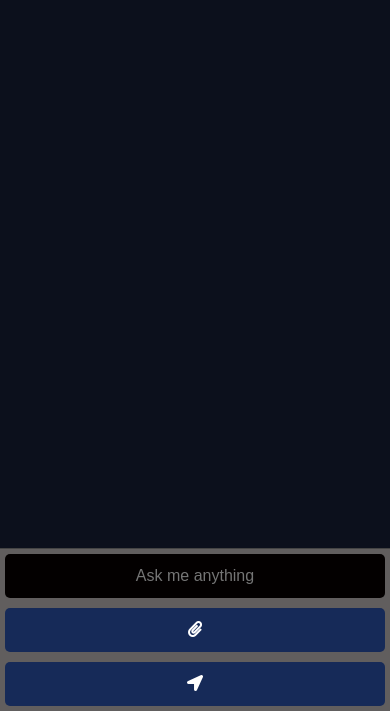
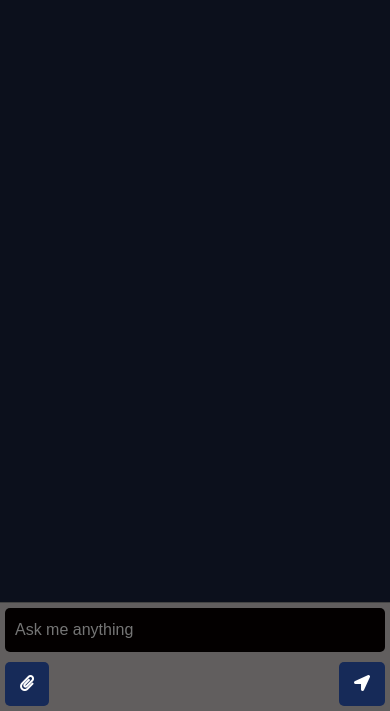
Before and after one commit to Imthiyas114/ostwaldAI, a website: page public/index.html in a window 390 px wide. Shown: the part 133-844 px from the top of the page. Drawn offline with nearby package versions, Linux system fonts and the light colour scheme.

Commit message:
Update style.css

```diff
--- a/public/style.css
+++ b/public/style.css
@@ -29,6 +29,7 @@ body, html {
   width: 6rem;
 }
 
+/* Chat Container */
 .chat-container {
   flex: 1; /* Allows it to scale proportionally */
   display: flex;
@@ -87,9 +88,7 @@ body, html {
 /* Footer Styling */
 .footer {
   display: flex;
-  flex-wrap: wrap; /* Allow wrapping on smaller screens */
-  justify-content: center;
-  align-items: center;
+  align-items: center; /* Vertically center the items */
   padding: 10px;
   background-color: #615e5e;
   border-top: 1px solid #444;
@@ -132,14 +131,17 @@ body, html {
 
 @media (max-width: 768px) {
   .footer {
-    flex-direction: column;
+    flex-wrap: wrap; /* Allow wrapping on smaller screens */
+    justify-content: space-between; /* Ensure even spacing */
     gap: 10px;
   }
 
-  .footer input[type="text"],
+  .footer input[type="text"] {
+    flex: 1 1 100%; /* Take full width */
+  }
+
   .footer button {
-    width: 100%;
-    text-align: center;
+    flex: 0 0 auto; /* Prevent stretching */
   }
 
   .chat-container {
@@ -159,4 +161,12 @@ body, html {
   .footer {
     padding: 5px;
   }
+
+  .footer input[type="text"] {
+    flex: 1 1 100%; /* Take full width */
+  }
+
+  .footer button {
+    flex: 0 0 auto; /* Prevent stretching */
+  }
 }
```
